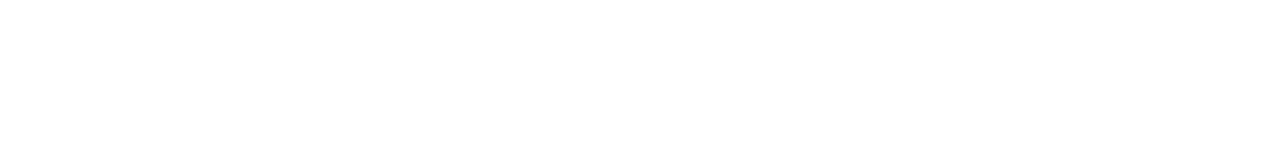
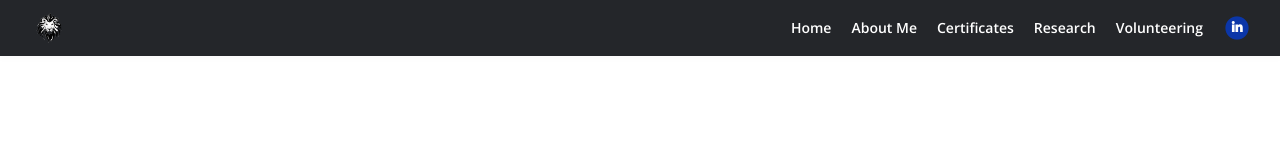
Before and after one commit to GriffUnit/my_personal_website, a plain HTML site: page volunteer.html in a window 1280 px wide. Drawn offline with nearby package versions, Linux system fonts and the light colour scheme.

Commit message:
volunteer.html

```diff
--- a/volunteer.html
+++ b/volunteer.html
@@ -32,7 +32,73 @@
 
   </head>
 
-  <body>
+  <body data-spy="scroll" data-target=".fixed-top">
+
+    <!-- Navigation -->
+    <nav class="navbar navbar-expand-lg fixed-top navbar-dark">
+        <div class="container">
+
+            <!-- Image Logo -->
+            <a class="navbar-brand logo-image" href="index.html"><img src="images/lion.png" alt="alternative"></a>
+
+            <!-- Text Logo - Use this if you don't have a graphic logo -->
+             <a class="navbar-brand logo-text page-scroll" href="index.html"></a>
+
+            <button class="navbar-toggler p-0 border-0" type="button" data-toggle="offcanvas">
+                <span class="navbar-toggler-icon"></span>
+            </button>
+
+            <div class="navbar-collapse offcanvas-collapse" id="navbarsExampleDefault">
+                <ul class="navbar-nav ml-auto">
+                    <li class="nav-item">
+                        <a class="nav-link page-scroll" href="index.html">Home <span class="sr-only">(current)</span></a>
+                    </li>
+                    <li class="nav-item">
+                        <a class="nav-link" href="about.html">About Me</a>
+                    </li>
+                    <li class="nav-item">
+                        <a class="nav-link page-scroll" href="certificates.html">Certificates</a>
+                    </li>
+                    <li class="nav-item">
+                        <a class="nav-link" href="project.html">Research</a>
+                        <!--<div class="dropdown-menu" aria-labelledby="dropdown01">
+                          <a class="dropdown-item page-scroll" href="project.html">Project Details</a>
+                            <div class="dropdown-divider"></div>
+                            <a class="dropdown-item page-scroll" href="terms.html">Terms Conditions</a>
+                            <div class="dropdown-divider"></div>
+                            <a class="dropdown-item page-scroll" href="privacy.html">Privacy Policy</a>
+                        </div>-->
+                    </li>
+                    <li class="nav-item">
+                        <a class="nav-link page-scroll" href="volunteer.html">Volunteering</a>
+                    </li>
+
+                    <!--<li class="nav-item">
+                        <a class="nav-link page-scroll" href="#contact">Contact</a>
+                    </li> -->
+                </ul>
+
+                    <span class="nav-item social-icons">
+                        <span class="fa-stack">
+                            <a href="https://www.linkedin.com/in/griffin-adjei-brown-4b7905259/">
+                                <i class="fas fa-circle fa-stack-2x"></i>
+                                <i class="fab fa-linkedin-in fa-stack-1x"></i>
+                            </a>
+                        </span>
+                    </span>
+
+                    <!--<span class="fa-stack">
+                        <a href="#your-link">
+                            <i class="fas fa-circle fa-stack-2x"></i>
+                            <i class="fab fa-twitter fa-stack-1x"></i>
+                        </a>
+                    </span>
+                </span>-->
+
+            </div> <!-- end of navbar-collapse -->
+        </div> <!-- end of container -->
+    </nav> <!-- end of navbar -->
+    <!-- end of navigation -->
 
   </body>
 
```
